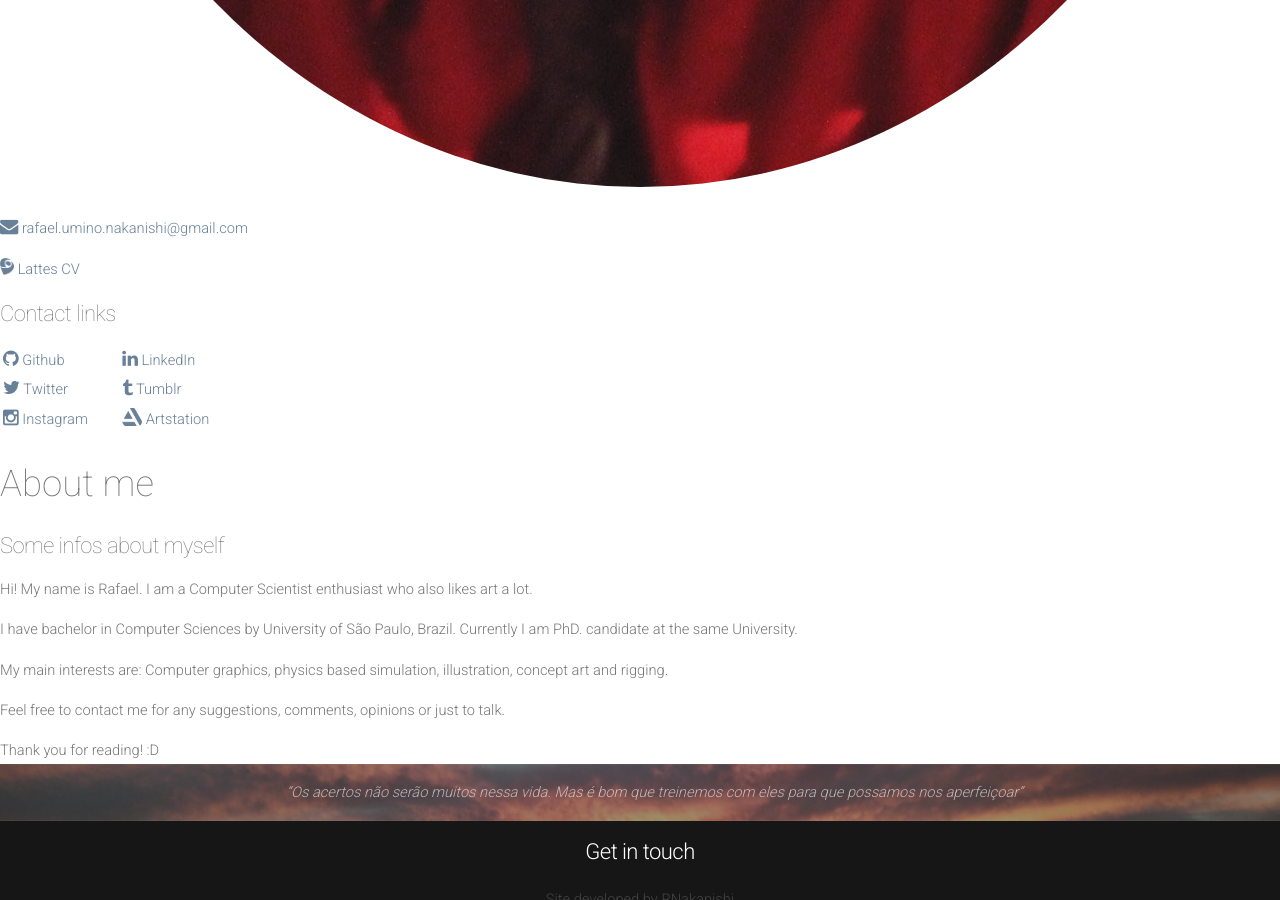
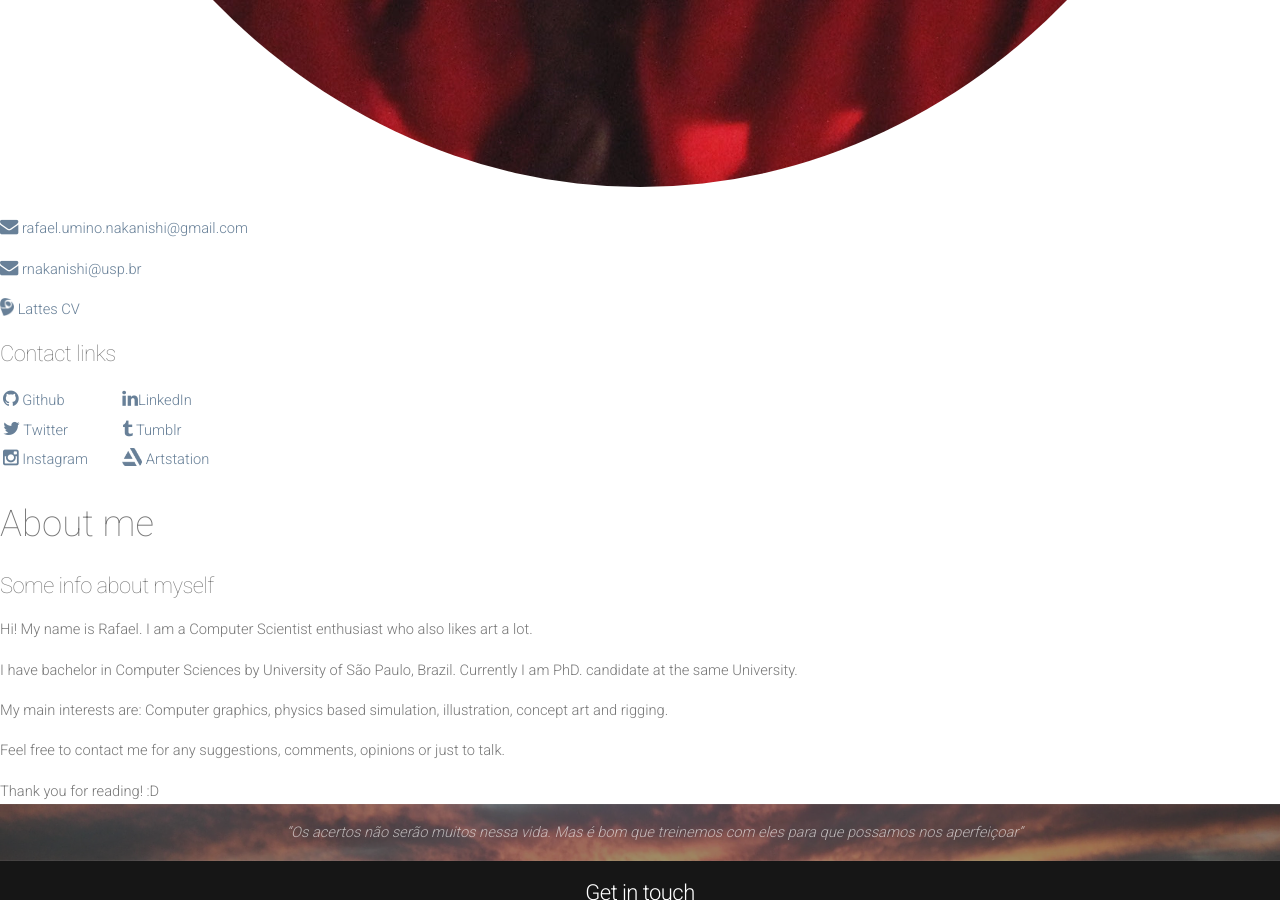
Before and after one commit to rnakanishi/rnakanishi.github.io-bkp, a Jekyll site: the page built from about.md, in a window 1280 px wide and 900 px high, scrolled down 1463 px. Built offline with Jekyll 4.4.1, drawn with Linux system fonts in a browser that asks for light colours; nearby versions of some CDN libraries; a script that is not in the unit is left out.

Commit message:
Fixed about link page (temporary solution). Still have to check _config file problem

```diff
--- a/Gemfile
+++ b/Gemfile
@@ -12,7 +12,7 @@
 # gem "jekyll", "3.4.3"
 
 # This is the default theme for new Jekyll sites. You may change this to anything you like.
-gem "minima", "~> 2.0"
+# gem "minima", "~> 2.0"
 
 # If you want to use GitHub Pages, remove the "gem "jekyll"" above and
 # uncomment the line below. To upgrade, run `bundle update github-pages`.
@@ -27,3 +27,4 @@
 gem 'tzinfo-data', platforms: [:mingw, :mswin, :x64_mingw, :jruby]
 
 gem "jekyll-paginate"
+gem "jekyll-tagging"
--- a/_config.yml
+++ b/_config.yml
@@ -36,7 +36,6 @@
 
 # Filtering Content
 show_drafts: null
-limit_posts: 10
 future:      false
 unpublished: false
 
@@ -56,7 +55,6 @@
 # Serving
 detach:  false
 port:    4000
-host:    127.0.0.1
 baseurl: "" # does not include hostname
 show_dir_listing: false
 
--- a/about.md
+++ b/about.md
@@ -1,7 +1,7 @@
 ---
 layout: left-sidebar
 title: About me
-subtitle: Some infos about myself
+subtitle: Some info about myself
 permalink: /about
 
 left: |
@@ -9,13 +9,15 @@
 
   [ rafael.umino.nakanishi@gmail.com](mailto:rafael.umino.nakanishi@gmail.com){: class="fa fa-envelope"}
 
+  [ rnakanishi@usp.br](mailto:rnakanishi@usp.br){: class="fa fa-envelope"}
+
   [![Lattes CV](/assets/images/lattes.png){: .custom-fa} Lattes CV](http://lattes.cnpq.br/1609225048183856)
 
   ## Contact links
 
-  |[ Github](https://github.com/{{site.github}}){: class="fa fa-github"}{: target="_blank"}|||||[  LinkedIn](https://www.linkedin.com/in/{{site.linkedin}}){: class="fa fa-linkedin"}{: target="_blank"}|
-  |[ Twitter](https://twitter.com/{{site.twitter}}){: class="fa fa-twitter"}{: target="_blank"}|||||[ Tumblr](https://www.tumblr.com/{{site.tumblr}}){: class="fa fa-tumblr"}{: target="_blank"}|
-  |[ Instagram](https://www.instagram.com/{{site.instagram}}){: class="fa fa-instagram"}{: target="_blank"}|||||[![Artstation](/assets/images/artstation-icon.png){: .custom-fa} Artstation](https://www.artstation.com/artist/{{site.artstation}}){: target="_blank"}|
+  |[ Github](https://github.com/rnakanishi){: class="fa fa-github"}{:target="_blank"}|||||[LinkedIn](https://www.linkedin.com/in/rafael-nakanishi-2650bb17){: class="fa fa-linkedin"}{: target="_blank"}|
+  |[ Twitter](https://twitter.com/rnaka_){: class="fa fa-twitter"}{: target="_blank"}|||||[ Tumblr](https://rnakanishi.tumblr.com/){: class="fa fa-tumblr"}{: target="_blank"}|
+  |[ Instagram](https://www.instagram.com/rnaka_){: class="fa fa-instagram"}{: target="_blank"}|||||[![Artstation](/assets/images/artstation-icon.png){: .custom-fa} Artstation](https://www.artstation.com/artist/uryousuke){: target="_blank"}|
 ---
 
 Hi! My name is Rafael. I am a Computer Scientist enthusiast who also likes art a lot.
```
Also changed, not shown: Gemfile.lock.
